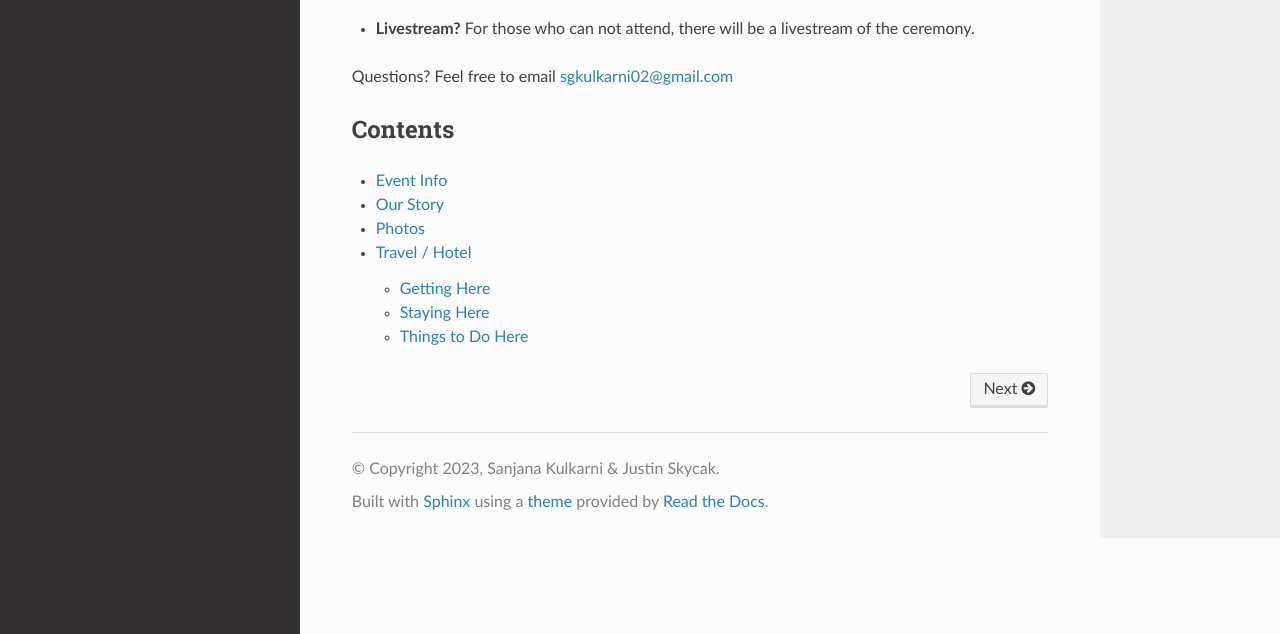
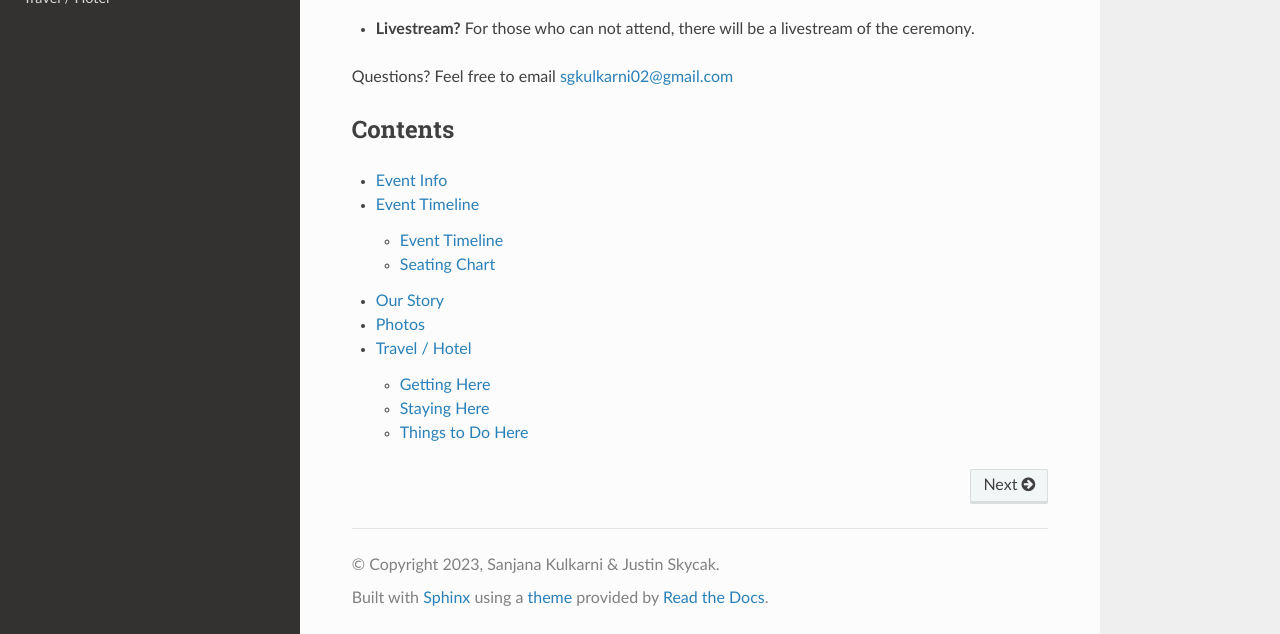
Before and after one commit to jpskycak/wedding, a Sphinx documentation site: the page built from docs/source/index.rst, in a window 1280 px wide and 900 px high, scrolled down 658 px, cut to the strip 266-900 px from the top of the window. Built offline with Sphinx 7.4.7 and the Read the Docs theme 2.0.0, drawn with Linux system fonts in a browser that asks for light colours.

Commit message:
Update index.rst

```diff
--- a/docs/source/index.rst
+++ b/docs/source/index.rst
@@ -7,6 +7,7 @@ Contents
 .. toctree::
 
    Event Info <event.rst>
+   Event Timeline <event-timeline.rst>
    Our Story <story.rst>
    Photos <photos.rst>
    Travel / Hotel <hotel.rst>
```
